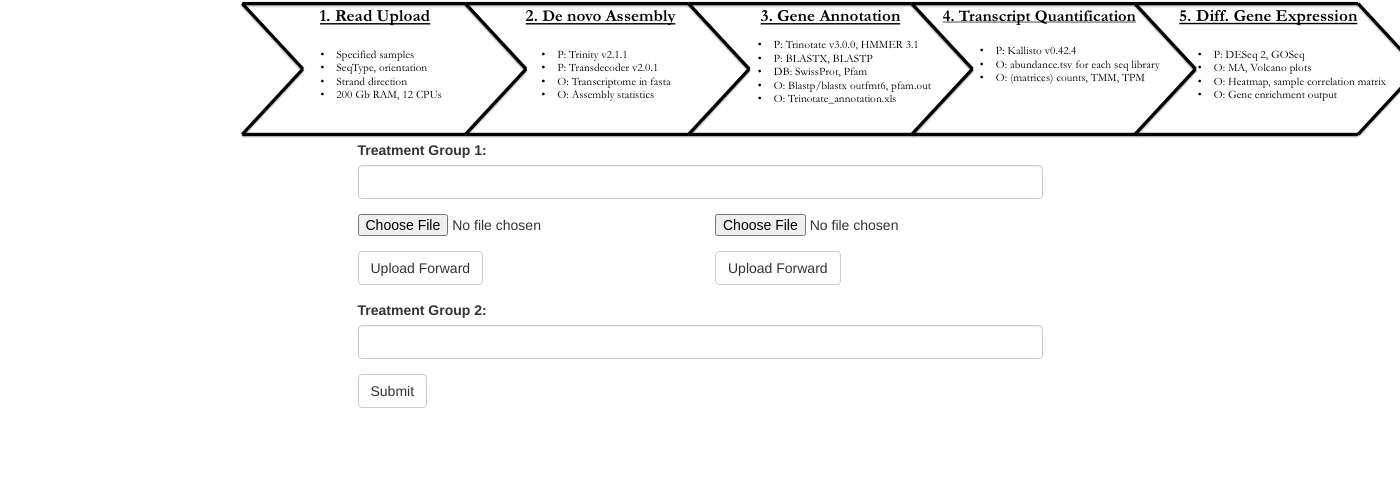
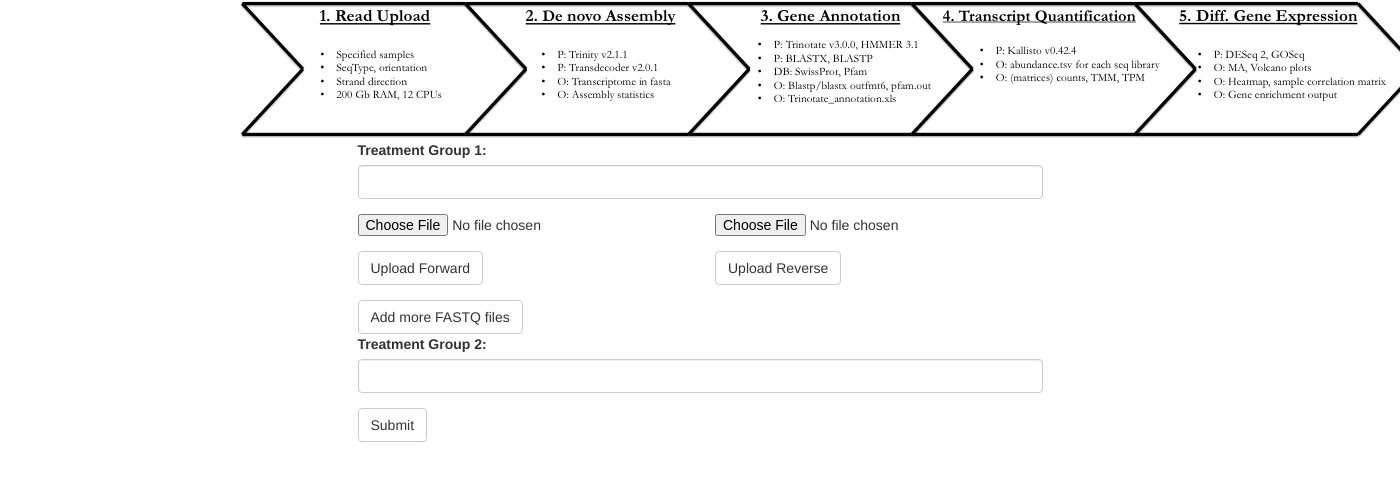
Before and after one commit to sbrown8/westernbiohacks, a PHP site: page / in a window 1400 px wide; the page is wider, and only the part inside the window is pictured. Shown: the top 481 px of that part. Run offline with PHP 8.4, Linux system fonts and the light colour scheme.

Commit message:
add more button

```diff
--- a/index.php
+++ b/index.php
@@ -30,6 +30,7 @@ and open the template in the editor.
 					    <label for="treatment1">Treatment Group 1:</label>
 					    <input type="text" class="form-control" id="treatment1">
 					  </div>
+					  <div id="trt1">
 					  <div class="row">
 					  <div class="col-md-6">
 					  <div class="form-group">
@@ -44,10 +45,12 @@ and open the template in the editor.
 					  	<input type="file" name="rev" id="trt1rev">
 						</div>
 					<div class="form-group">
-						<input class="btn btn-default" type="submit" value="Upload Forward" name="submit">
+						<input class="btn btn-default" type="submit" value="Upload Reverse" name="submit">
 					  </div>
 					  </div>
 					  </div>
+					  </div>
+					  <button class="btn btn-default" id="trt1-more-files">Add more FASTQ files</button>
 					  <div class="form-group">
 					    <label for="treatment2">Treatment Group 2:</label>
 					    <input type="text" class="form-control" id="treatment2">
```
